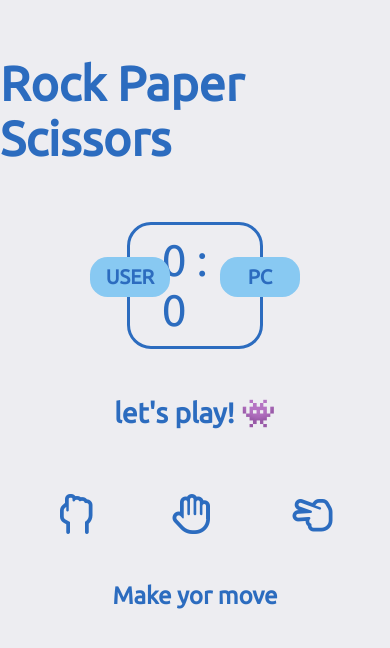
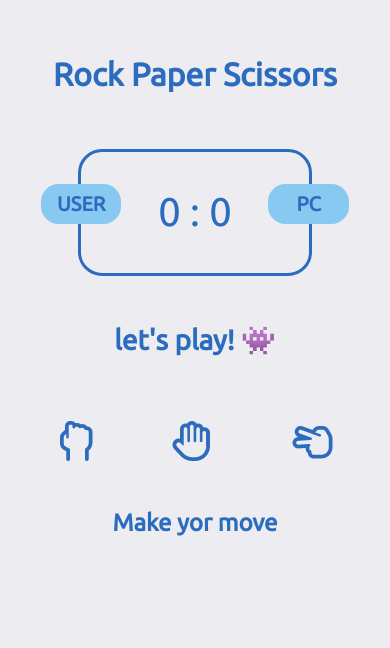
Before and after one commit to karencofone/rockPaperScissors, a plain HTML site: page root/index.html in a window 390 px wide. Drawn offline with Linux system fonts and the light colour scheme.

Commit message:
responsive mobile and tablet check

```diff
--- a/root/style.css
+++ b/root/style.css
@@ -125,9 +125,11 @@ main {
     font-size: 2rem;
 }
 
-/* ! RESPONSIVE MOBILE */
 
-@media (max-width: 426px ) {
+
+/* ! RESPONSIVE MOBILE & TABLET */
+
+@media (max-width: 769px ) {
 
     /* * HEADER */
     header a h1 {
@@ -156,19 +158,3 @@ main {
     }
 
 }
-
-/* ! RESPONSIVE TABLET */
-
-@media (max-width: 769px ) {
-
-    /* * HEADER */
-    header a h1 {
-        font-size: 3rem;
-    }
-
-    /* * SCOREBOARD */
-    #scoreBoard {
-        width: 35vw;
-        font-size: 2.75rem;
-    }
-}
```
